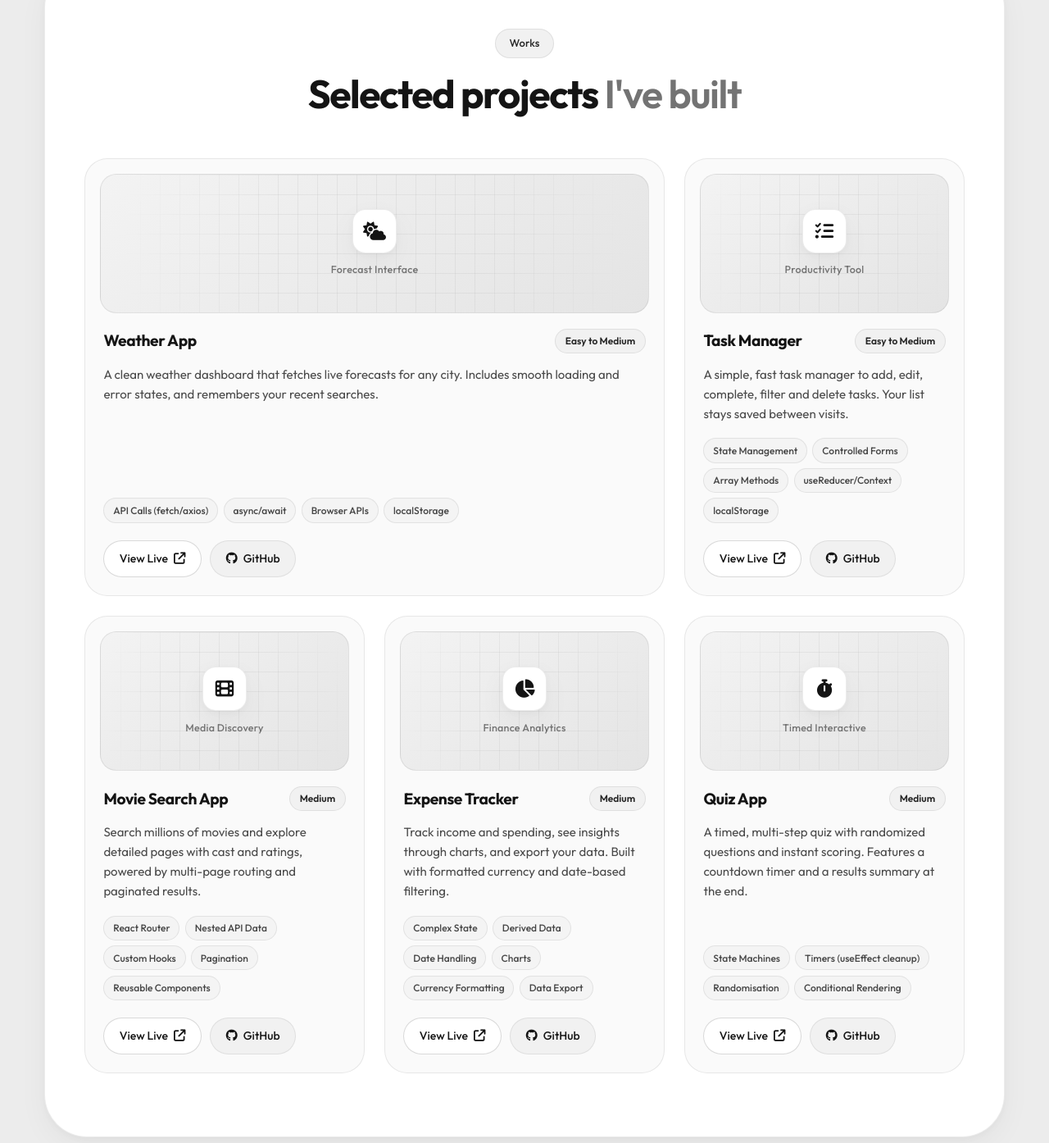
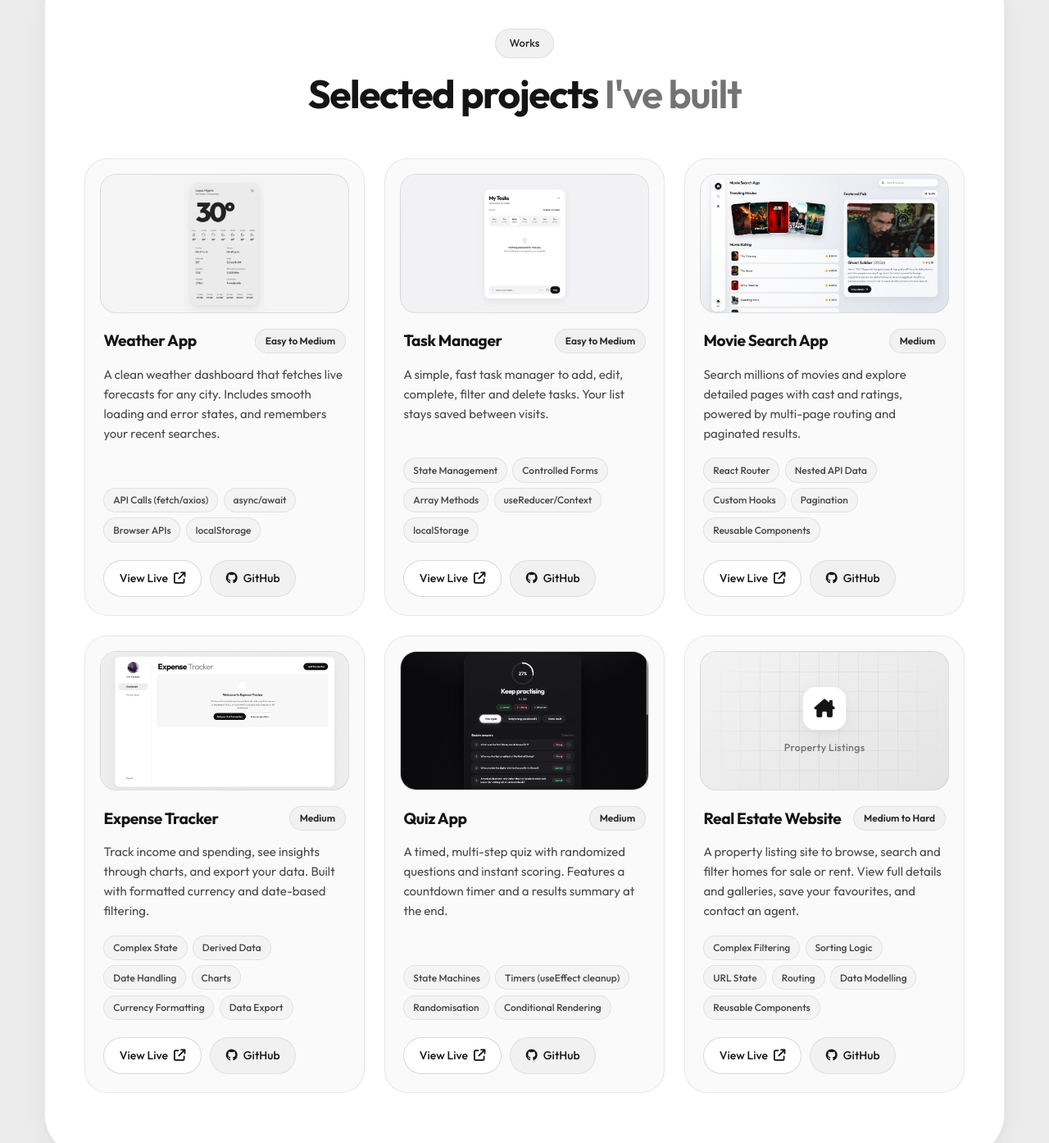
Before and after one commit to giftchinedu123/Gift_Portfolio, a plain HTML site: page index.html in a window 1280 px wide. Shown: the part 1691-3085 px from the top of the page at 82% size. Drawn offline with Linux system fonts and the light colour scheme.

Commit message:
2nd commit

```diff
--- a/index.html
+++ b/index.html
@@ -215,13 +215,11 @@
 
           <div class="projects-grid">
 
-            <article class="project-card project-card--featured">
+            <article class="project-card">
+
               <div class="project-preview">
+  <img src="Chi-Weather.png" alt="Weather App" class="project-preview-img" loading="lazy" onerror="this.remove()" />
   <div class="project-preview-grid" aria-hidden="true"></div>
-                <div class="project-preview-icon">
-                  <i class="fa-solid fa-cloud-sun" aria-hidden="true"></i>
-                </div>
-                <span class="project-preview-label">Forecast Interface</span>
   </div>
 
               <div class="project-content">
@@ -240,7 +238,7 @@
                 </ul>
                 <div class="project-actions">
 
-                  <a href="#" class="btn btn-outline btn-sm placeholder-link" data-placeholder-link="true">
+                  <a href="https://chiweather.vercel.app/" class="btn btn-outline btn-sm placeholder-link" data-placeholder-link="true">
                     <span>View Live</span>
                     <i class="fa-solid fa-arrow-up-right-from-square" aria-hidden="true"></i>
                   </a>
@@ -256,11 +254,8 @@
 
             <article class="project-card">
              <div class="project-preview">
+  <img src="Chi-Task.png" alt="Weather App" class="project-preview-img" loading="lazy" onerror="this.remove()" />
   <div class="project-preview-grid" aria-hidden="true"></div>
-                <div class="project-preview-icon">
-                  <i class="fa-solid fa-list-check" aria-hidden="true"></i>
-                </div>
-                <span class="project-preview-label">Productivity Tool</span>
   </div>
 
               <div class="project-content">
@@ -280,7 +275,7 @@
                 </ul>
                 <div class="project-actions">
 
-                  <a href="#" class="btn btn-outline btn-sm placeholder-link" data-placeholder-link="true">
+                  <a href="https://chi-task.vercel.app/" class="btn btn-outline btn-sm placeholder-link" data-placeholder-link="true">
                     <span>View Live</span>
                     <i class="fa-solid fa-arrow-up-right-from-square" aria-hidden="true"></i>
                   </a>
@@ -296,11 +291,8 @@
 
             <article class="project-card">
               <div class="project-preview">
+  <img src="Chi-Movie.png" alt="Movie Search" class="project-preview-img" loading="lazy" onerror="this.remove()" />
   <div class="project-preview-grid" aria-hidden="true"></div>
-                <div class="project-preview-icon">
-                  <i class="fa-solid fa-film" aria-hidden="true"></i>
-                </div>
-                <span class="project-preview-label">Media Discovery</span>
   </div>
 
               <div class="project-content">
@@ -320,7 +312,7 @@
                 </ul>
                 <div class="project-actions">
 
-                  <a href="#" class="btn btn-outline btn-sm placeholder-link" data-placeholder-link="true">
+                  <a href="https://chi-movie-search.vercel.app/" class="btn btn-outline btn-sm placeholder-link" data-placeholder-link="true">
                     <span>View Live</span>
                     <i class="fa-solid fa-arrow-up-right-from-square" aria-hidden="true"></i>
                   </a>
@@ -336,11 +328,8 @@
 
             <article class="project-card">
               <div class="project-preview">
+  <img src="Chi-Expense.png" alt="Expense Tracker" class="project-preview-img" loading="lazy" onerror="this.remove()" />
   <div class="project-preview-grid" aria-hidden="true"></div>
-                <div class="project-preview-icon">
-                  <i class="fa-solid fa-chart-pie" aria-hidden="true"></i>
-                </div>
-                <span class="project-preview-label">Finance Analytics</span>
   </div>
 
               <div class="project-content">
@@ -361,7 +350,7 @@
                 </ul>
                 <div class="project-actions">
 
-                  <a href="#" class="btn btn-outline btn-sm placeholder-link" data-placeholder-link="true">
+                  <a href="https://chitracker-puce.vercel.app/" class="btn btn-outline btn-sm placeholder-link" data-placeholder-link="true">
                     <span>View Live</span>
                     <i class="fa-solid fa-arrow-up-right-from-square" aria-hidden="true"></i>
                   </a>
@@ -377,11 +366,8 @@
 
             <article class="project-card">
               <div class="project-preview">
+  <img src="Chi-quiz.png" alt="Quiz App" class="project-preview-img" loading="lazy" onerror="this.remove()" />
   <div class="project-preview-grid" aria-hidden="true"></div>
-                <div class="project-preview-icon">
-                  <i class="fa-solid fa-stopwatch" aria-hidden="true"></i>
-                </div>
-                <span class="project-preview-label">Timed Interactive</span>
   </div>
 
               <div class="project-content">
@@ -400,6 +386,46 @@
                 </ul>
                 <div class="project-actions">
 
+                  <a href="https://chiquiz-ruby.vercel.app/quiz" class="btn btn-outline btn-sm placeholder-link" data-placeholder-link="true">
+                    <span>View Live</span>
+                    <i class="fa-solid fa-arrow-up-right-from-square" aria-hidden="true"></i>
+                  </a>
+
+                  <a href="#" class="btn btn-ghost btn-sm placeholder-link" data-placeholder-link="true">
+                    <i class="fa-brands fa-github" aria-hidden="true"></i>
+                    <span>GitHub</span>
+                  </a>
+                </div>
+              </div>
+            </article>
+
+            <article class="project-card">
+  <div class="project-preview">
+    <img src="Chi-RealEstate.png" alt="Real Estate Website" class="project-preview-img" loading="lazy" onerror="this.remove()" />
+    <div class="project-preview-grid" aria-hidden="true"></div>
+    <div class="project-preview-icon">
+      <i class="fa-solid fa-house-chimney" aria-hidden="true"></i>
+    </div>
+    <span class="project-preview-label">Property Listings</span>
+  </div>
+
+  <div class="project-content">
+    <div class="project-top-row">
+      <h3 class="project-title">Real Estate Website</h3>
+      <span class="difficulty-pill">Medium to Hard</span>
+    </div>
+    <p class="project-description">
+      A property listing site to browse, search and filter homes for sale or rent. View full details and galleries, save your favourites, and contact an agent.
+    </p>
+    <ul class="project-tags" aria-label="Skills used">
+      <li>Complex Filtering</li>
+      <li>Sorting Logic</li>
+      <li>URL State</li>
+      <li>Routing</li>
+      <li>Data Modelling</li>
+      <li>Reusable Components</li>
+    </ul>
+    <div class="project-actions">
       <a href="#" class="btn btn-outline btn-sm placeholder-link" data-placeholder-link="true">
         <span>View Live</span>
         <i class="fa-solid fa-arrow-up-right-from-square" aria-hidden="true"></i>
--- a/style.css
+++ b/style.css
@@ -1046,3 +1046,23 @@ ul {
     animation-duration: 0.01ms !important;
   }
 }
+
+.project-preview {
+  position: relative;
+  overflow: hidden;
+}
+
+.project-preview-img {
+  position: absolute;
+  inset: 0;
+  z-index: 2;
+  width: 100%;
+  height: 100%;
+  object-fit: cover;
+  object-position: top center; /* keeps the top of the app visible */
+  transition: transform 0.5s ease;
+}
+
+.project-card:hover .project-preview-img {
+  transform: scale(1.04);
+}
```
Also changed, not shown: Chi-Expense.png (added), Chi-Movie.png (added), Chi-Task.png (added), Chi-Weather.png (added), Chi-quiz.png (added). Lines whose indentation alone changed are shown as unchanged.
